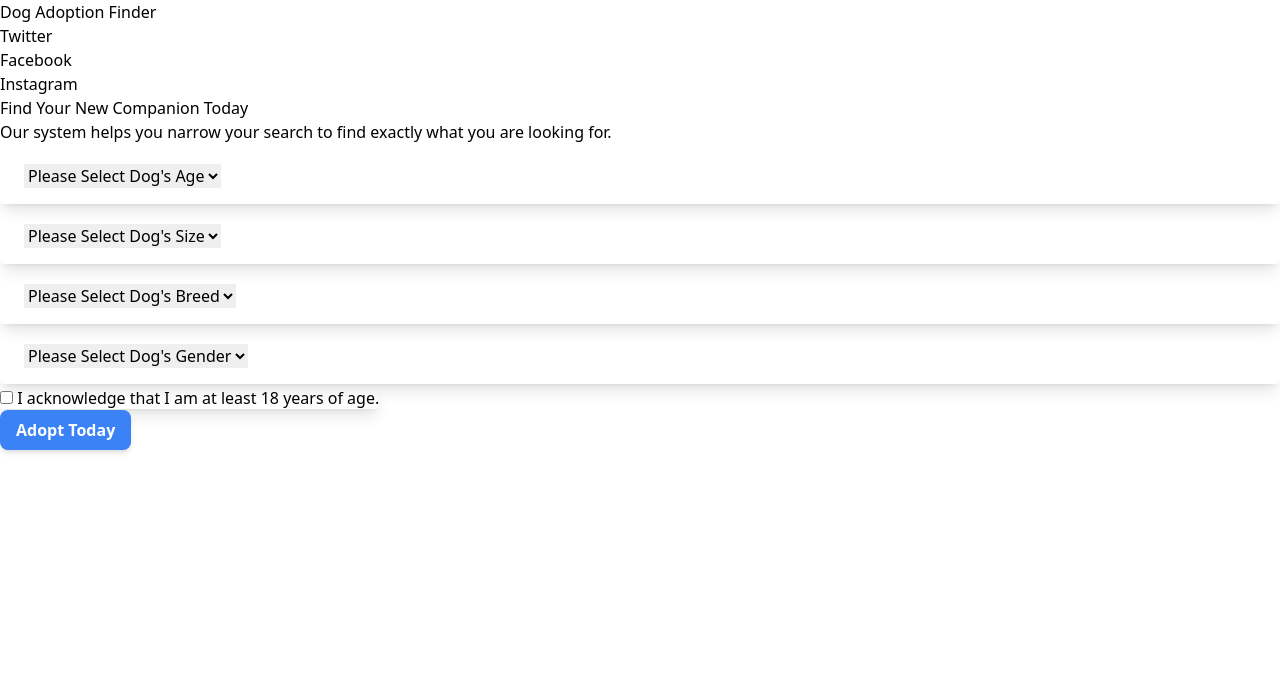
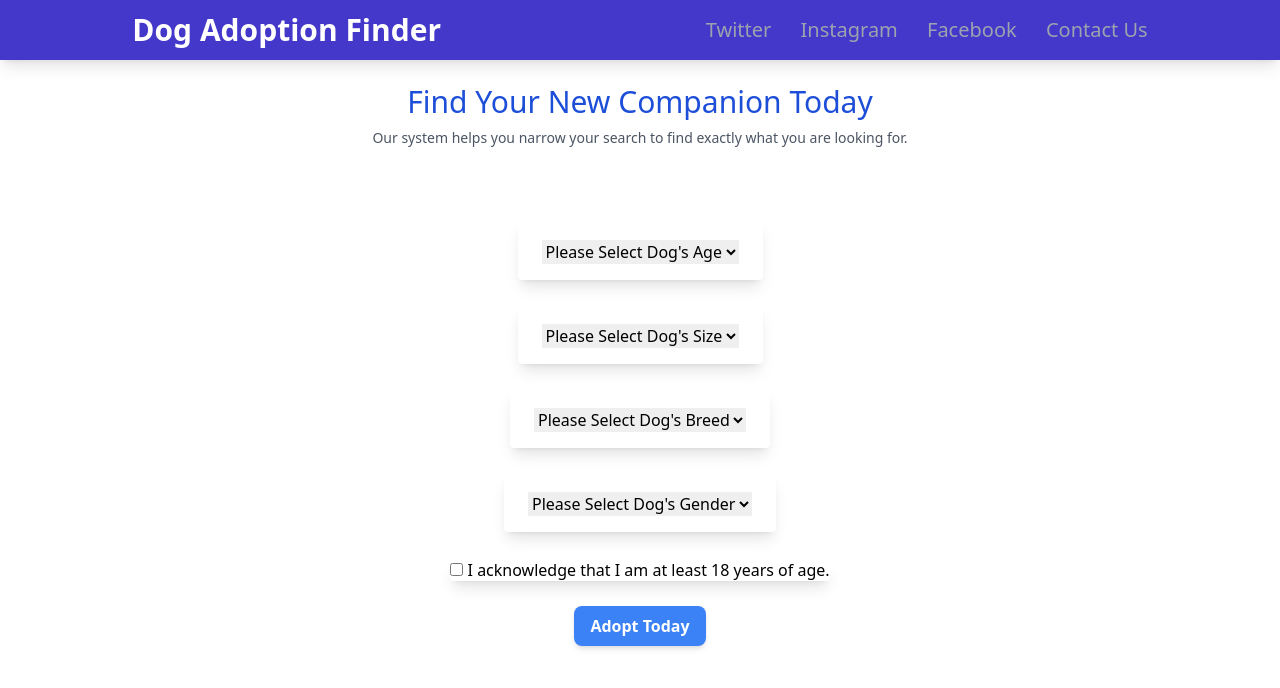
Before and after one commit to awgarner/dogAdoptionFinder, a website: page index.html in a window 1280 px wide. Drawn offline with nearby package versions, Linux system fonts and the light colour scheme.

Commit message:
landing page first mock up complete

```diff
--- a/index.html
+++ b/index.html
@@ -12,41 +12,46 @@
 </head>
 <body>
 <!-- navigation -->
-<header>
-    <h1>
-       <a href="/">Dog Adoption Finder</a>
-    </h1>
-<nav>
-<ul>
-    <!-- List item element-->
-    <li>
-        <!-- Anchor element -->
-        <a href="#twitter">Twitter</a>
-    </li>
-    <li>
-        <a href="facebook">Facebook</a>
-    </li>
-    <li>
-        <a href="#instagram">Instagram</a>
-    </li>
+<nav class="bg-indigo-700 shadow-lg">
+  <div class="container mx-auto">
+    <div class="sm:flex justify-around">
 
-</ul>
+      <a href="#" class="text-white text-3xl font-bold p-3">Dog Adoption Finder</a>
+
+      <!-- Menus  -->
+      <ul class="text-gray-400 sm:self-center text-xl border-t sm:border-none">
+        <li class="sm:inline-block">
+          <a href="#" class="p-3 hover:text-white">Twitter</a>
+        </li>
+        <li class="sm:inline-block">
+          <a href="#" class="p-3 hover:text-white">Instagram</a>
+        </li>
+        <li class="sm:inline-block">
+          <a href="#" class="p-3 hover:text-white">Facebook</a>
+        </li>
+        <li class="sm:inline-block">
+          <a href="#" class="p-3 hover:text-white">Contact Us</a>
+        </li>
+
+      </ul>
+    </div>
+  </div>
 </nav>
-</header>
 
-<section class="content-info box-border h-100 w-150 p-50 border-50 ">
-    <div class="container mx-auto">
+
+    <div class="container mx-auto mt-6 text-center text-3xl font-regular text-blue-700">
         <h2>Find Your New Companion Today</h2>
-        <p>
+        <p class= "mt-2 text-center text-sm text-gray-600 max-w break-before-form space-y-4">
           Our system helps you narrow your search to find exactly what you are looking for.
         </p>
+    </div>
 
 <!-- Add form element -->
-    <form class= "row-4 break-after-row">
-        <div class= "flex max-w-full rounded overflow-hidden shadow-lg align-middle break-after-row">
+    <form class= "row-4 bg-white flex flex-col justify-center py-12 px-6 lg:px-8">
+        <div class= "flex max-w-full rounded overflow-hidden shadow-lg align-middle mx-auto mt-6 text-center ">
             <label class="block flex items-center px-6 py-4">
                 <span class="text-gray-700"></span>
-                <select class="block w-full mt-1">
+                <select class="block w-full mt-1 ">
                   <option>Please Select Dog's Age </option>
                   <option>Baby</option>
                   <option>Young</option>
@@ -58,7 +63,7 @@
         </div>
 
 
-            <div class= "flex max-w-full rounded overflow-hidden shadow-lg align-middle ">
+            <div class= "flex max-w-full rounded overflow-hidden shadow-lg align-middle mx-auto mt-6 text-center ">
                 <label class="block flex items-center px-6 py-4">
                     <span class="text-gray-700"></span>
                     <select class="block w-full mt-1">
@@ -71,7 +76,7 @@
                   </label>
             </div>
 
-        <div class= "flex max-w-full rounded overflow-hidden shadow-lg align-middle">
+        <div class= "flex max-w-full rounded overflow-hidden shadow-lg align-middle mx-auto mt-6 text-center">
             <label class="block flex items-center px-6 py-4">
                 <span class="text-gray-700"></span>
                 <select class="block w-full mt-1">
@@ -94,7 +99,7 @@
         </div>
 
 
-        <div class= "flex max-w-full rounded overflow-hidden shadow-lg align-middle">
+        <div class= "flex max-w-full rounded overflow-hidden shadow-lg align-middle mx-auto mt-6 text-center">
             <label class="block flex items-center px-6 py-4">
                 <span class="text-gray-700"></span>
                 <select class="block w-full mt-1">
@@ -106,7 +111,7 @@
         </div>
 
 
-        <p>
+        <p class="mx-auto mt-6 text-center">
             <span class="checkbox-wrapper max-w-full rounded overflow-hidden shadow-lg align-middle">
               <input type="checkbox" name="age-confirm" id="checkbox" />
               <label for="checkbox">I acknowledge that I am at least 18 years of age.</label>
@@ -114,13 +119,12 @@
           </p>
 
 
-          <div>
-            <button type="submit" class="py-2 px-4 bg-blue-500 text-white font-semibold rounded-lg shadow-md hover:bg-blue-700 focus:outline-none focus:ring-2 focus:ring-blue-400 focus:ring-opacity-75">Adopt Today</button>
+          <div class= "mx-auto mt-6 text-center">
+            <button type="submit" class=" py-2 px-4 bg-blue-500 text-white font-semibold rounded-lg shadow-md hover:bg-blue-700 focus:outline-none focus:ring-2 focus:ring-blue-400 focus:ring-opacity-75">Adopt Today</button>
           </div>
     </form>
-    </div>
 </div>
-</section>
+
 
 
     <script src="./assets/js/script.js"></script>
```
